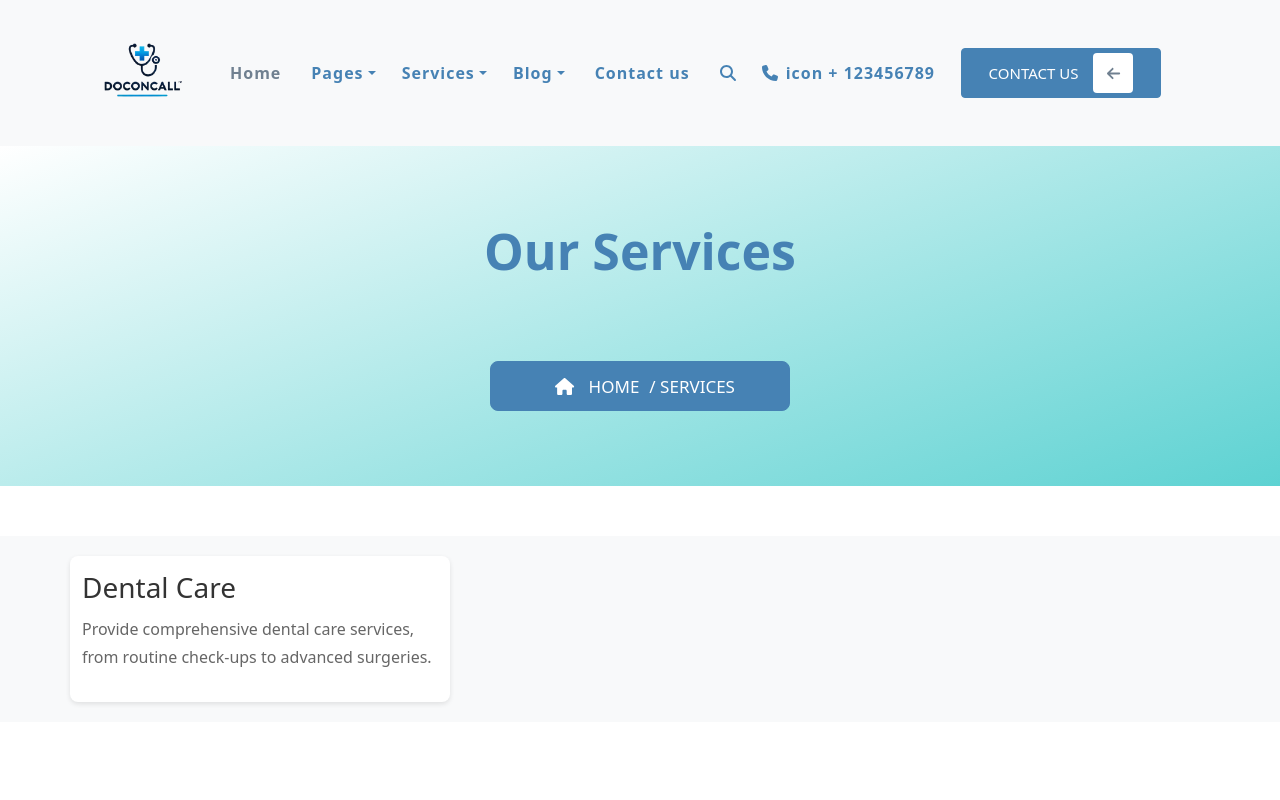
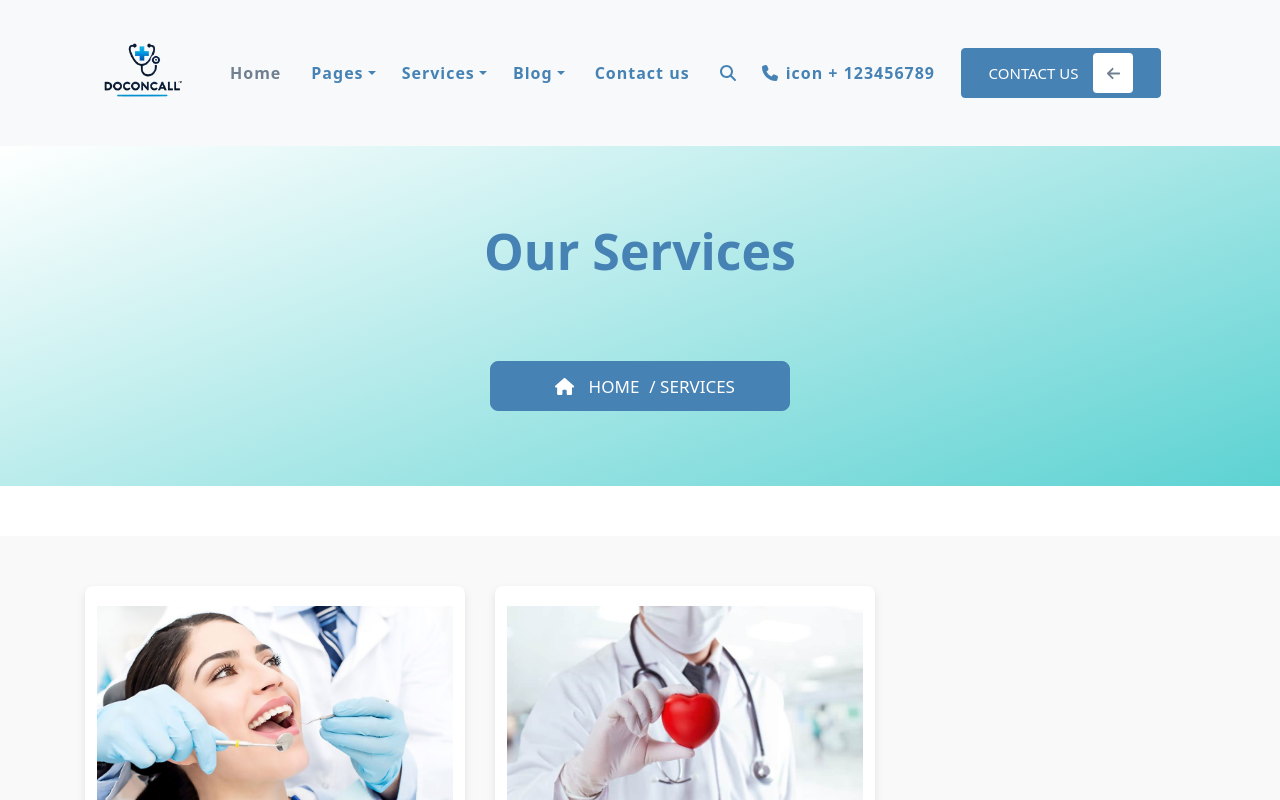
Before and after one commit to JShivode/DOCTORCLINIC-WEBSITE, a React (Create React App) app: page /services in a window 1280 px wide. Shown: the top 800 px of the page. Built offline with nearby package versions, Linux system fonts and the light colour scheme.

Commit message:
add Services.js & Services.css

```diff
--- a/src/Components/Nav/Navbar.js
+++ b/src/Components/Nav/Navbar.js
@@ -30,7 +30,6 @@ const Navbars = ()=>{
                     <Link to="/services" className="dropdown-item">View All Services</Link>
                     <Link to="/services/dental" className="dropdown-item">Dental Care</Link>
                     <Link to="/services/cardiology" className="dropdown-item">Cardiology</Link>
-                    <Link to="/services/massage" className="dropdown-item">Massage Therapy</Link>
               </NavDropdown>
               <NavDropdown title="Blog" id="basic-nav-dropdown">
                 <NavDropdown.Item href="#action/3.1">Blogs</NavDropdown.Item>
--- a/src/pages/Services.css
+++ b/src/pages/Services.css
@@ -1,21 +1,56 @@
+/* Services.css */
+
 .service-section {
-    padding: 20px 0;
-    background-color: #f8f9fa;
+    background-color: #f9f9f9; /* Light background to enhance image visibility */
+    padding: 50px 0;
+}
+
+.container {
+    max-width: 1200px;
+    margin: 0 auto;
+    padding: 0 15px;
+}
+
+.row {
+    display: flex;
+    flex-wrap: wrap;
 }
 
 .service-item {
-    margin-top: 20px;
-    padding: 15px;
-    background-color: #ffffff;
-    box-shadow: 0 2px 5px rgba(0,0,0,0.1);
+    background-color: #fff;
     border-radius: 8px;
+    margin: 15px;
+    padding: 20px;
+    box-shadow: 0 4px 8px rgba(0,0,0,0.1);
+    transition: all 0.3s ease;
+    position: relative;
+    overflow: hidden; /* Ensures the image doesn't extend beyond the border */
+}
+
+.service-item img {
+    width: 100%;
+    height: 200px;
+    object-fit: cover; /* Ensures the image covers the designated area nicely */
+    transition: transform 0.3s ease-in-out;
+}
+
+.service-item:hover img {
+    transform: scale(1.1); /* Subtle zoom effect on hover */
 }
 
 .service-item h3 {
     color: #333;
-    margin-bottom: 10px;
+    margin-top: 20px;
 }
 
 .service-item p {
+    font-size: 16px;
     color: #666;
+    line-height: 1.6;
 }
+
+@media (max-width: 992px) {
+    .service-item {
+        flex-basis: 100%;
+    }
+}
--- a/src/pages/Services.js
+++ b/src/pages/Services.js
@@ -1,6 +1,8 @@
 import React from "react";
 import './Services.css'; // Make sure to link the CSS file
 import Banner from "../Components/Banner/Banner";
+import dentalImage from '../Assets/dental.jpg'; // Ensure the path matches the location of your images
+import cardiologyImage from '../Assets/cardiology.jpg';
 
 const Services = () => {
     return (
@@ -9,12 +11,19 @@ const Services = () => {
             <section className="service-section">
                 <div className="container">
                     <div className="row">
-                        {/* Example of a single service */}
+                        {/* Dental Care */}
                         <div className="col-md-4 service-item">
+                            <img src={dentalImage} alt="Dental Care"/>
                             <h3>Dental Care</h3>
-                            <p>Provide comprehensive dental care services, from routine check-ups to advanced surgeries.</p>
+                            <p>Comprehensive dental care services from routine check-ups to advanced surgeries.</p>
                         </div>
-                        {/* Add more services as needed */}
+                        {/* Cardiology */}
+                        <div className="col-md-4 service-item">
+                            <img src={cardiologyImage} alt="Cardiology"/>
+                            <h3>Cardiology</h3>
+                            <p>Expert cardiovascular care with advanced diagnostic and treatment services.</p>
+                        </div>
+                        {/* More services can be added here */}
                     </div>
                 </div>
             </section>
```
Also changed, not shown: src/Assets/cardiology.jpg (added), src/Assets/dental.jpg (added).
